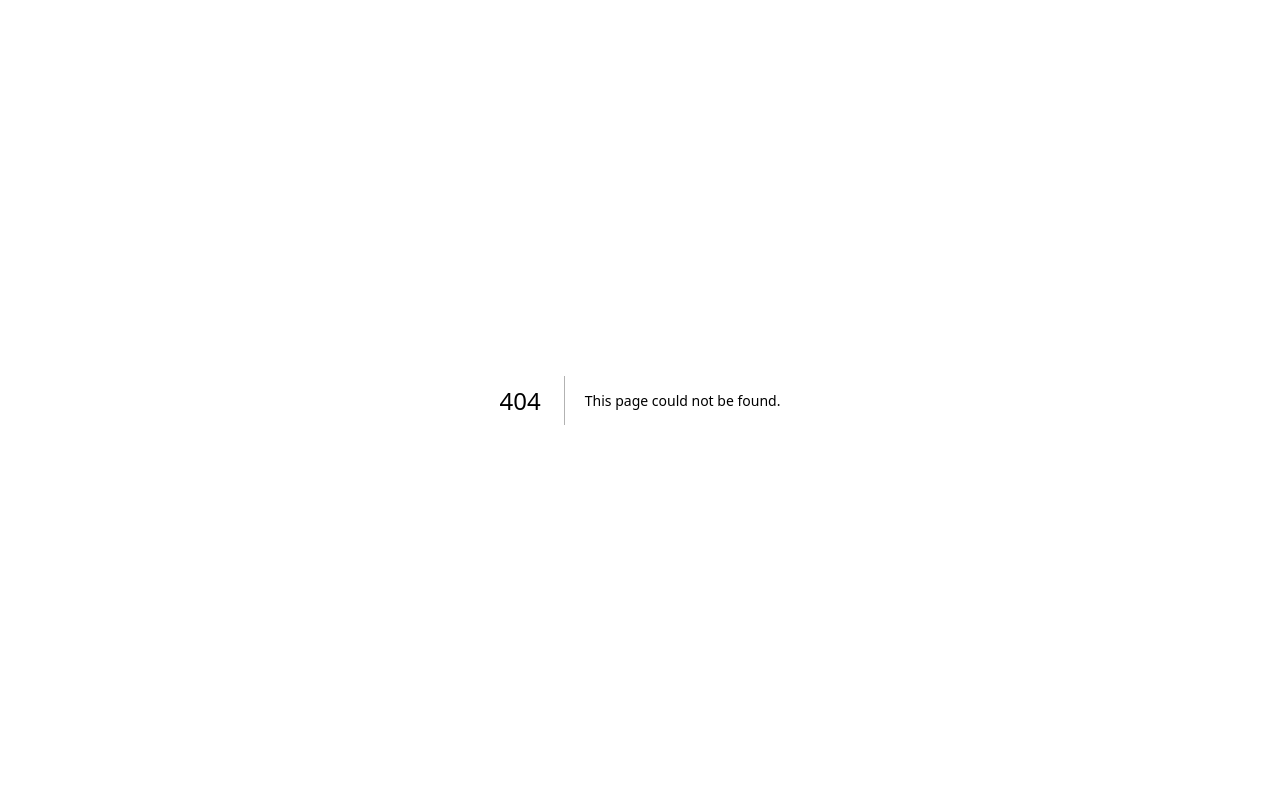
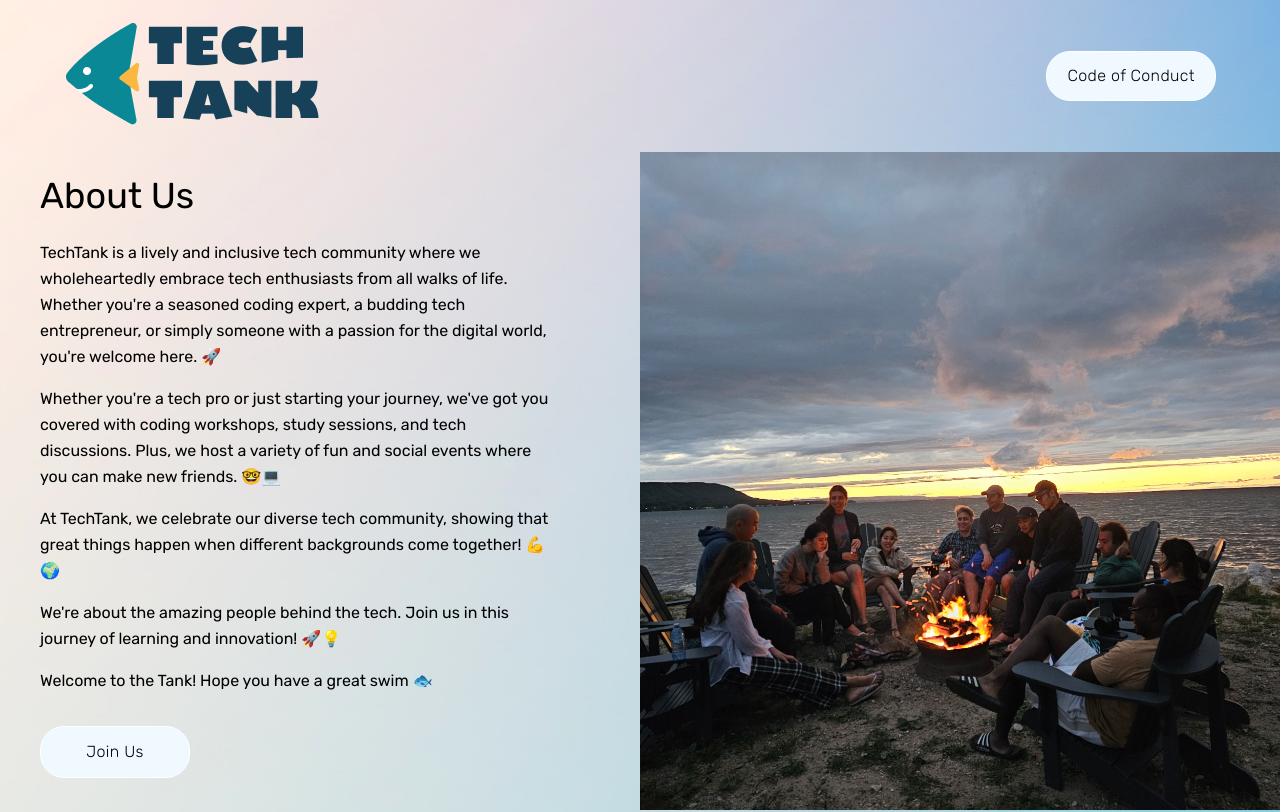
Before and after one commit to tech-tankorg/techtank-site, a Next.js app: page /about-us in a window 1280 px wide. Before the commit this address had no page. Shown: the top 812 px of the page. Built offline with nearby package versions, Linux system fonts and the light colour scheme.

Commit message:
WIP about page

```diff
--- /dev/null
+++ b/app/about-us/page.tsx
@@ -0,0 +1,52 @@
+import Header from '../components/Header'
+import Footer from '../components/Footer'
+import Image from "next/image";
+import Link from 'next/link';
+
+const AboutUs = () => {
+  return (
+    <>
+      <Header />
+      <section className='aboutUs m-auto md:w-[90%] w-full pb-6'>
+        <div className='grid md:grid-cols-1 grid-cols-2'>
+          <div className='ml-10 mr-20 leading-relaxed'>
+            <h2 className='text-4xl my-6'>About Us</h2>
+            <p className='mb-4'>
+              TechTank is a lively and inclusive tech community where we
+              wholeheartedly embrace tech enthusiasts from all walks of life.
+              Whether you&apos;re a seasoned coding expert, a budding tech
+              entrepreneur, or simply someone with a passion for the digital
+              world, you&apos;re welcome here. 🚀
+            </p>
+            <p className='mb-4'>
+              Whether you&apos;re a tech pro or just starting your journey,
+              we&apos;ve got you covered with coding workshops, study sessions,
+              and tech discussions. Plus, we host a variety of fun and social
+              events where you can make new friends. 🤓💻{' '}
+            </p>
+            <p className='mb-4'>
+              At TechTank, we celebrate our diverse tech community, showing that
+              great things happen when different backgrounds come together! 💪🌍
+            </p>
+            <p className='mb-4'>
+              We&apos;re about the amazing people behind the tech. Join us in
+              this journey of learning and innovation! 🚀💡
+            </p>
+            <p>Welcome to the Tank! Hope you have a great swim 🐟</p>
+            <Link href={''}>
+              <div className='btn my-8'>
+                <p>Join Us</p>
+              </div>
+            </Link>
+          </div>
+          <div className='bg-red-500 relative'>
+            <Image src='/about.jpeg' alt='About Us' style={{ objectFit: "cover" }} fill/>
+          </div>
+        </div>
+      </section>
+      <Footer />
+    </>
+  )
+}
+
+export default AboutUs
```
Also changed, not shown: public/about.jpeg (added), 1 other file (tests, documents, lock files or other folders).
